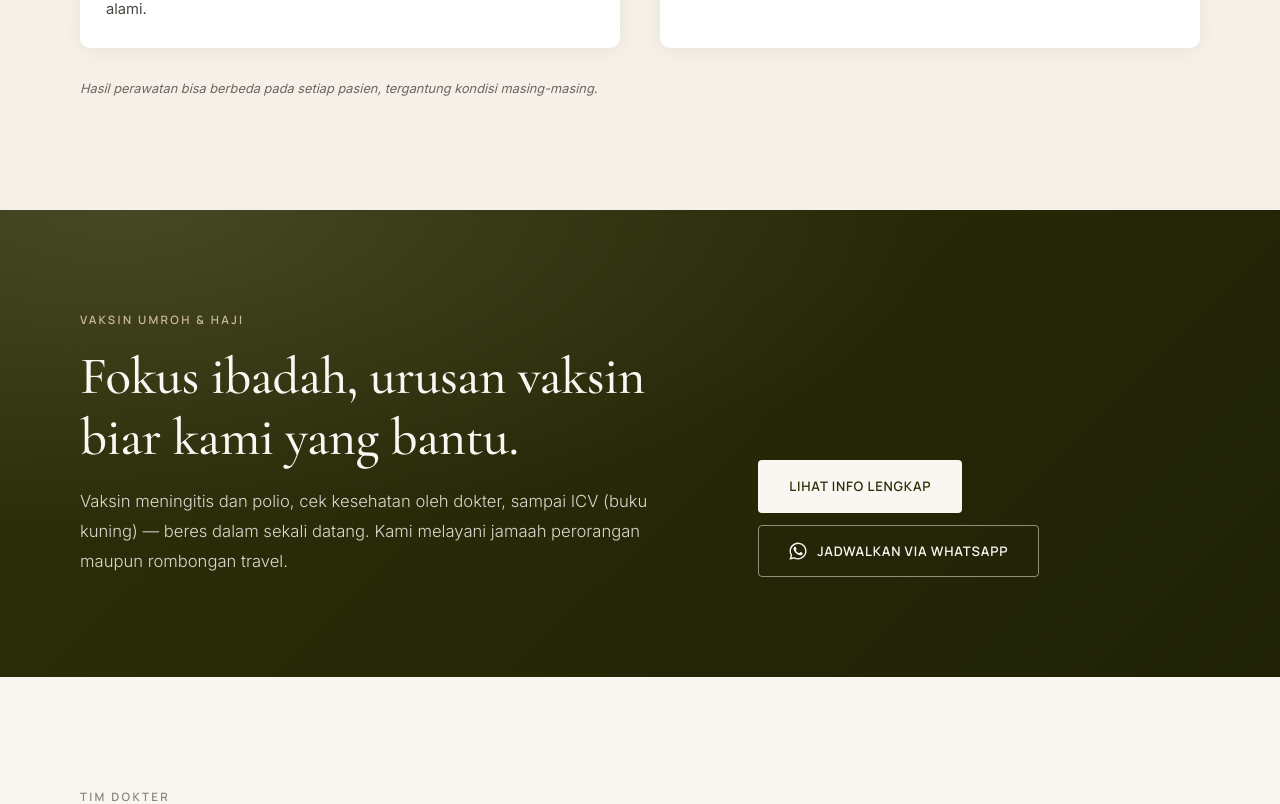
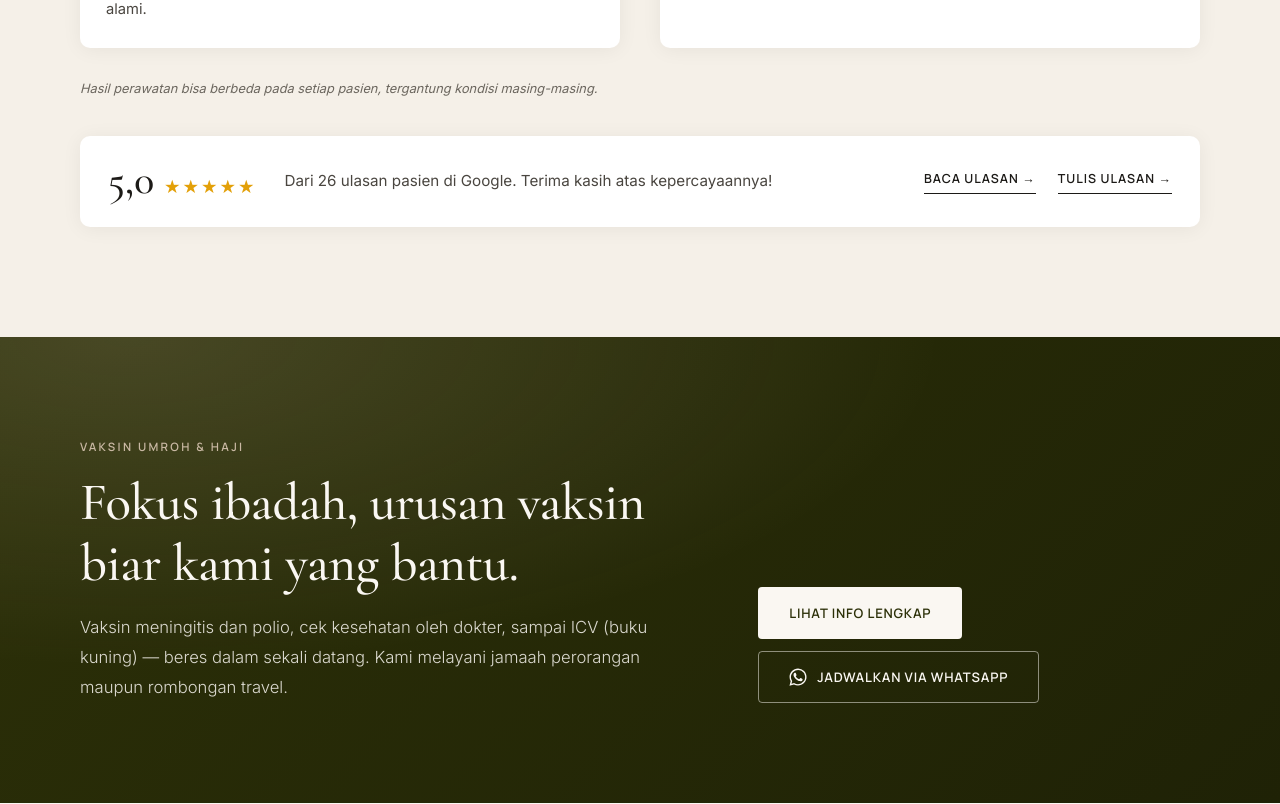
Before and after one commit to garlan730/baruga-website, a React (Vite) app: page / in a window 1280 px wide. Shown: the part 5520-6324 px from the top of the page. Built offline with nearby package versions, Linux system fonts and the light colour scheme.

Commit message:
Add Google rating strip and review link
Co-Authored-By: Claude Opus 5.5 <noreply@anthropic.com>

```diff
--- a/src/components/Footer.jsx
+++ b/src/components/Footer.jsx
@@ -38,6 +38,9 @@ export default function Footer() {
           {socials.map(([name, url]) => (
             <a key={name} href={url} target="_blank" rel="noreferrer">{name}</a>
           ))}
+          <a href={CLINIC.reviewUrl} target="_blank" rel="noreferrer" className="footer-review">
+            ★ {t({ id: 'Beri ulasan di Google', en: 'Review us on Google' })}
+          </a>
         </div>
       </div>
       <div className="container footer-bottom">
--- a/src/config.js
+++ b/src/config.js
@@ -10,9 +10,13 @@ export const CLINIC = {
   addressLines: ['Jl. Raya Baruga No.28, Antang, Kec. Manggala', 'Kota Makassar, Sulawesi Selatan 90234'],
   mapsUrl: 'https://maps.app.goo.gl/yTKFD9eF7oSNfg1E9',
   instagram: 'https://www.instagram.com/barugamedicalcenter/',
+  reviewUrl: 'https://g.page/r/CU5zPJWFZ-HQEBE/review', // "write a review" link from Google Business Profile
   facebook: '', // leave empty to hide
   tiktok: '',
 }
+
+// Google Business Profile rating shown on the site. Update now and then from the profile.
+export const GOOGLE_RATING = { score: '5,0', count: 26 }
 
 // Dental and general practice share the same hours for now.
 export const HOURS = [
--- a/src/pages/Home.jsx
+++ b/src/pages/Home.jsx
@@ -1,6 +1,6 @@
 import { useState } from 'react'
 import { Link } from 'react-router-dom'
-import { activePromo, CLINIC, DOCTOR_GROUPS, HOURS, TEAM_ORDER, waLink } from '../config.js'
+import { activePromo, CLINIC, DOCTOR_GROUPS, GOOGLE_RATING, HOURS, TEAM_ORDER, waLink } from '../config.js'
 import { useLang } from '../i18n.jsx'
 import { Faq, Reveal, SectionHead, usePageTitle } from '../components/ui.jsx'
 import { WhatsAppIcon } from '../components/WhatsAppFloat.jsx'
@@ -411,6 +411,22 @@ function Results() {
         <p className="result-disclaimer">
           {t({ id: 'Hasil perawatan bisa berbeda pada setiap pasien, tergantung kondisi masing-masing.', en: "Individual results vary depending on each patient's clinical condition and treatment plan." })}
         </p>
+        <Reveal className="rating-strip">
+          <div className="rating-score">
+            <strong>{GOOGLE_RATING.score}</strong>
+            <span className="stars" aria-hidden="true">★★★★★</span>
+          </div>
+          <p>
+            {t({
+              id: `Dari ${GOOGLE_RATING.count} ulasan pasien di Google. Terima kasih atas kepercayaannya!`,
+              en: `From ${GOOGLE_RATING.count} patient reviews on Google. Thank you for your trust!`,
+            })}
+          </p>
+          <div className="rating-links">
+            <a href={CLINIC.mapsUrl} target="_blank" rel="noreferrer" className="btn-link">{t({ id: 'Baca ulasan', en: 'Read reviews' })}</a>
+            <a href={CLINIC.reviewUrl} target="_blank" rel="noreferrer" className="btn-link">{t({ id: 'Tulis ulasan', en: 'Write a review' })}</a>
+          </div>
+        </Reveal>
       </div>
     </section>
   )
--- a/src/styles.css
+++ b/src/styles.css
@@ -370,6 +370,13 @@ button { font: inherit; }
 .result-info h4 { font-family: var(--font-serif); font-size: 1.35rem; font-weight: 500; margin-bottom: 8px; }
 .result-info p { font-size: 0.92rem; color: var(--text-medium); }
 .result-disclaimer { margin-top: 30px; font-size: 0.8rem; font-style: italic; color: var(--text-light); }
+.rating-strip { display: flex; align-items: center; gap: 28px; flex-wrap: wrap; margin-top: 36px; padding: 24px 28px; background: var(--white); border-radius: var(--radius); box-shadow: var(--shadow-subtle); }
+.rating-score { display: flex; align-items: baseline; gap: 10px; }
+.rating-score strong { font-family: var(--font-serif); font-size: 2.6rem; font-weight: 500; line-height: 1; }
+.rating-score .stars { color: #e3a008; font-size: 1.15rem; letter-spacing: 2px; }
+.rating-strip p { flex: 1; min-width: 200px; font-size: 0.95rem; color: var(--text-medium); }
+.rating-links { display: flex; gap: 22px; }
+.footer-grid a.footer-review { margin-top: 10px; color: var(--champagne); }
 @media (max-width: 768px) { .results-grid { grid-template-columns: 1fr; } .result-card img { height: 300px; } }
 
 /* ---------- Doctors ---------- */
```
